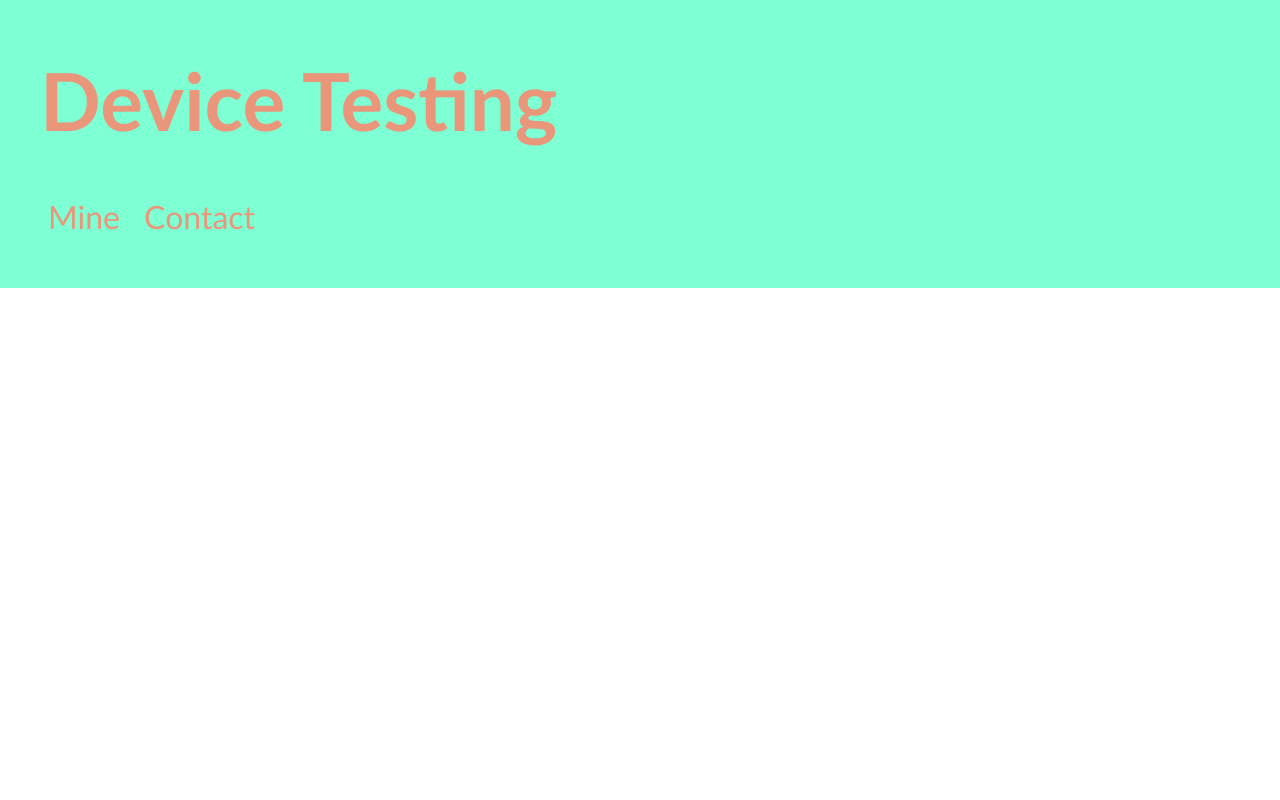
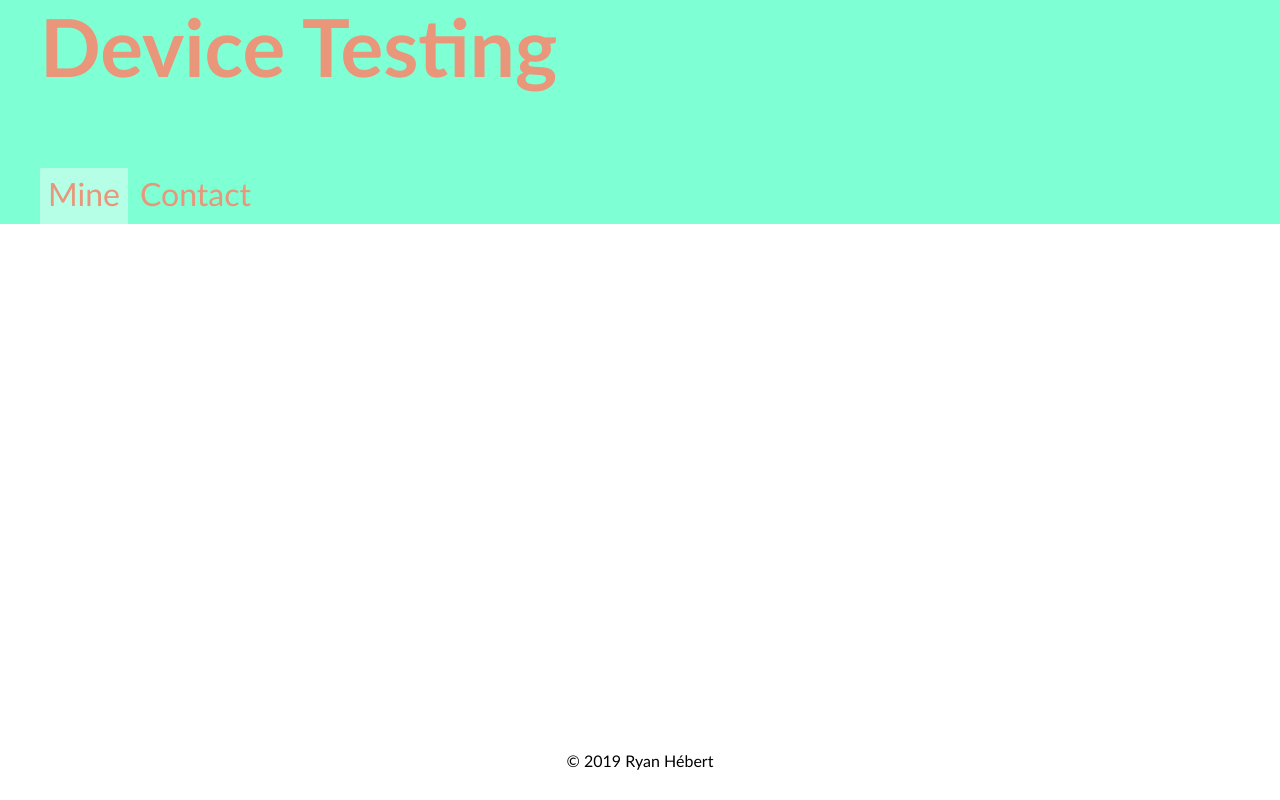
Before and after one commit to Ry-Hebert/DGM-2740-01, a plain HTML site: page DGM-2740-01/index.html in a window 1280 px wide. Drawn offline with Linux system fonts and the light colour scheme.

Commit message:
Update to Everything

```diff
--- a/DGM-2740-01/assets/css/small.css
+++ b/DGM-2740-01/assets/css/small.css
@@ -34,7 +34,7 @@ html
     flex-wrap: wrap;
     justify-content: center;
     width: 100vw;
-    height: 18rem;
+    height: 14rem;
 }
 
 .header-con
@@ -60,9 +60,11 @@ header h1
 
 .noBullList li
 {
-    display: inline;
+    display: inline-block;
     padding: .5rem;
     font-size: 2rem;
+    height: 100%;
+
 }
 
 .noBullList li a
@@ -72,7 +74,66 @@ header h1
     color: darksalmon;
 }
 
-a:active
+nav ul li:active
 {
 background-color: rgb(180, 255, 230);
 }
+
+.active
+{
+    background-color: rgb(180, 255, 230);
+}
+
+.landing-page
+{
+    max-width: 75rem;
+    height: calc(100vh - 18rem);
+}
+
+footer
+{
+width: 100vw;
+height: 2rem;
+display: flex;
+justify-content: center;
+}
+
+.FP1
+{
+    height: 75%;
+}
+
+.FP2
+{
+    height: 25%;
+}
+
+h1
+{
+    padding: 0rem;
+    margin: 0rem;
+}
+
+ul
+{
+    padding: 0rem;
+    margin: 0rem;
+    height: 100%;
+}
+
+nav
+{
+    height: 100%;
+}
+
+li
+{
+    padding: 0rem;
+    margin: 0rem;
+    height: 100%;
+}
+
+footer
+{
+    font-family: 'Trebuchet MS', 'Lucida Sans Unicode', 'Lucida Grande', 'Lucida Sans', Arial, sans-serif;
+}
--- a/DGM-2740-01/index.html
+++ b/DGM-2740-01/index.html
@@ -11,12 +11,15 @@
 <body>
 <header class="header-sec">
     <div class="header-con">
+        <div class="FP1">
         <h1>
             Device Testing
         </h1>
+        </div>
+        <div class="FP2">
         <nav>
                 <ul class="noBullList">
-                    <li>
+                    <li class="active">
                         <a href="#">Mine</a>
                     </li>
                     <li>
@@ -24,11 +27,15 @@
                         </li>
                 </ul>
         </nav>
-    </div>
-    <div class="landing-page">
-
+        </div>
     </div>
 </header>
+<div class="landing-page">
+
+</div>
+<footer >
+    <p>&copy; 2019 Ryan Hébert</p>
+</footer>
 
 </body>
 </html>
```
